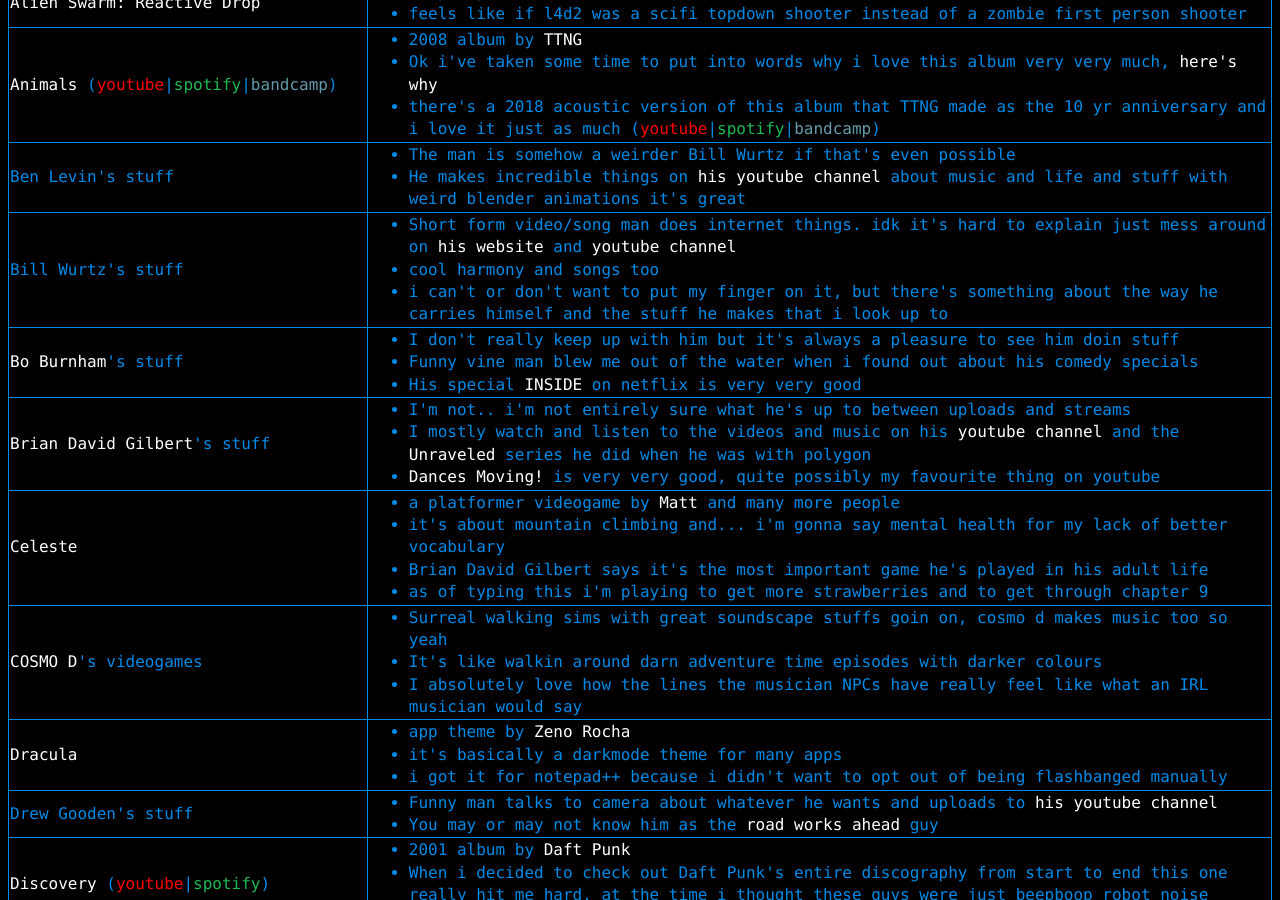
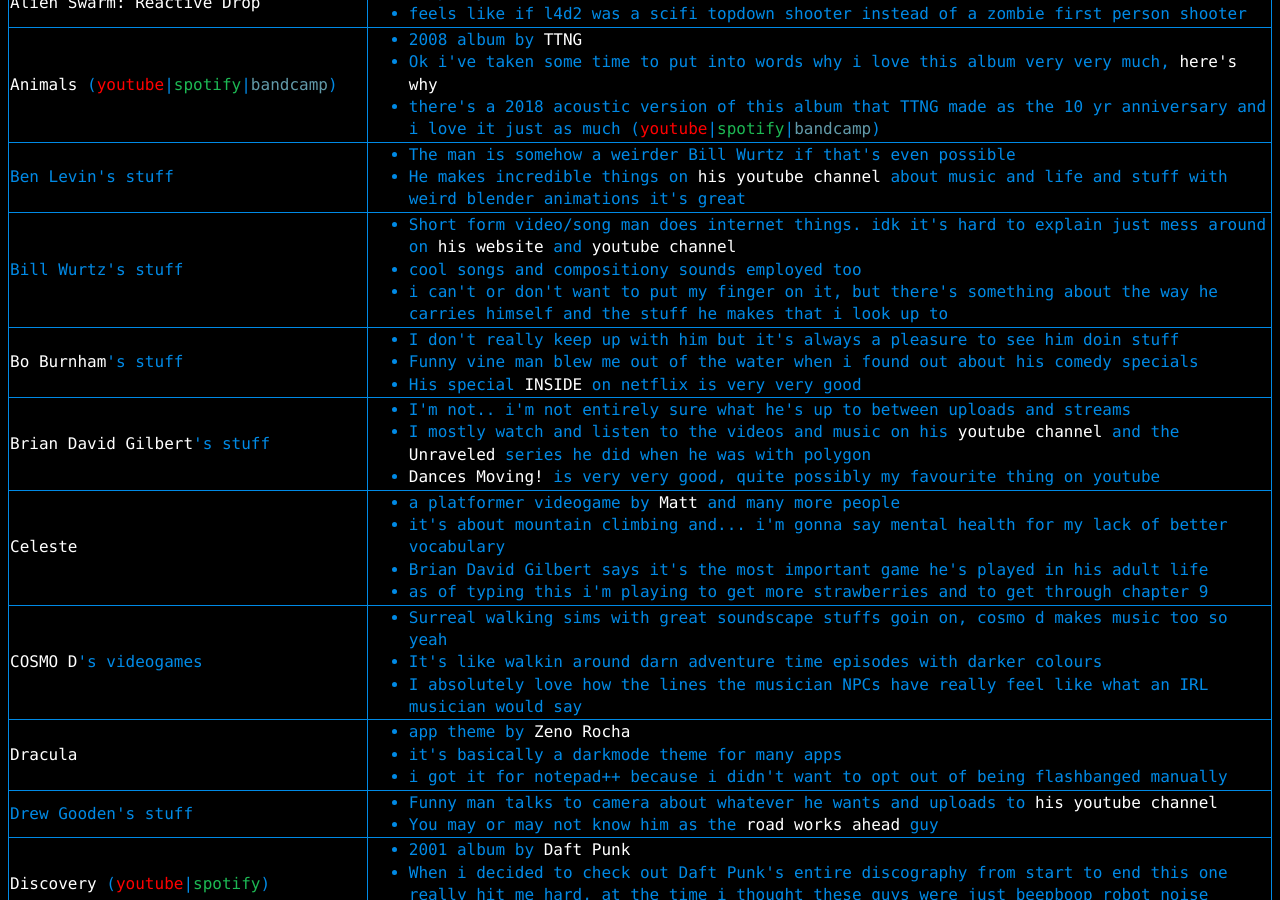
Before and after one commit to a-erfan-aa/a-erfan-aa.github.io, a Jekyll site: the page built from things-i-like.html, in a window 1280 px wide and 900 px high, scrolled down 1837 px. Built offline with Jekyll 4.4.1, drawn with Linux system fonts in a browser that asks for light colours; some of the changed text lies outside the part shown.

Commit message:
Rephrase remarks on BWurtz in things-i-like.html
Also update lastChanged

```diff
--- a/things-i-like.html
+++ b/things-i-like.html
@@ -359,7 +359,7 @@
 			<td>
 				<ul>
 					<li>Short form video/song man does internet things. idk it's hard to explain just mess around on <a href="https://billwurtz.com/">his website</a> and <a href="https://www.youtube.com/user/billwurtz">youtube channel</a></li>
-					<li>cool harmony and songs too</li>
+					<li>cool songs and compositiony sounds employed too</li>
 					<li>i can't or don't want to put my finger on it, but there's something about the way he carries himself and the stuff he makes that i look up to</li>
 				</ul>
 			</td>
```
Also changed, not shown: other parts of things-i-like.html (+1 -1 lines).
